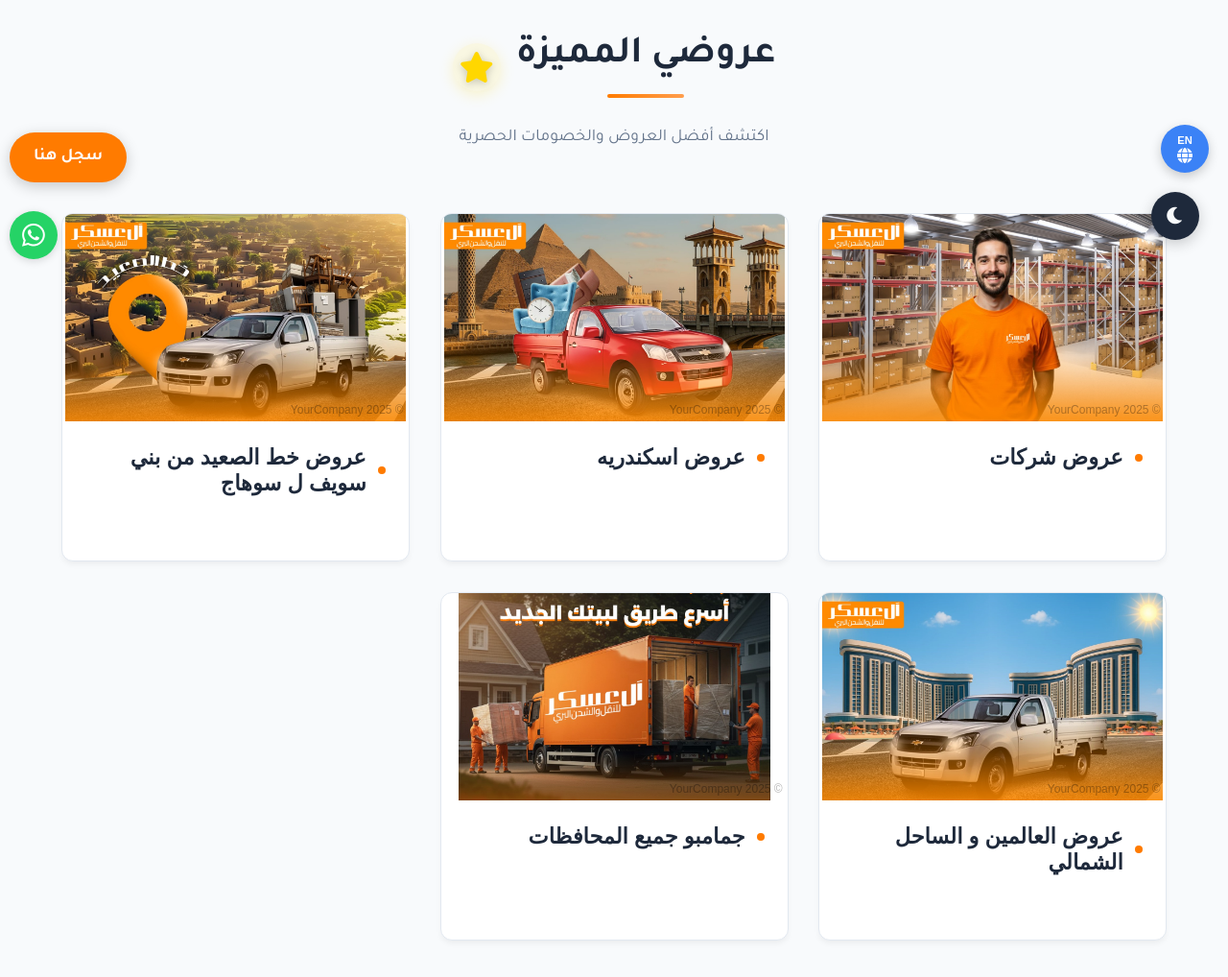
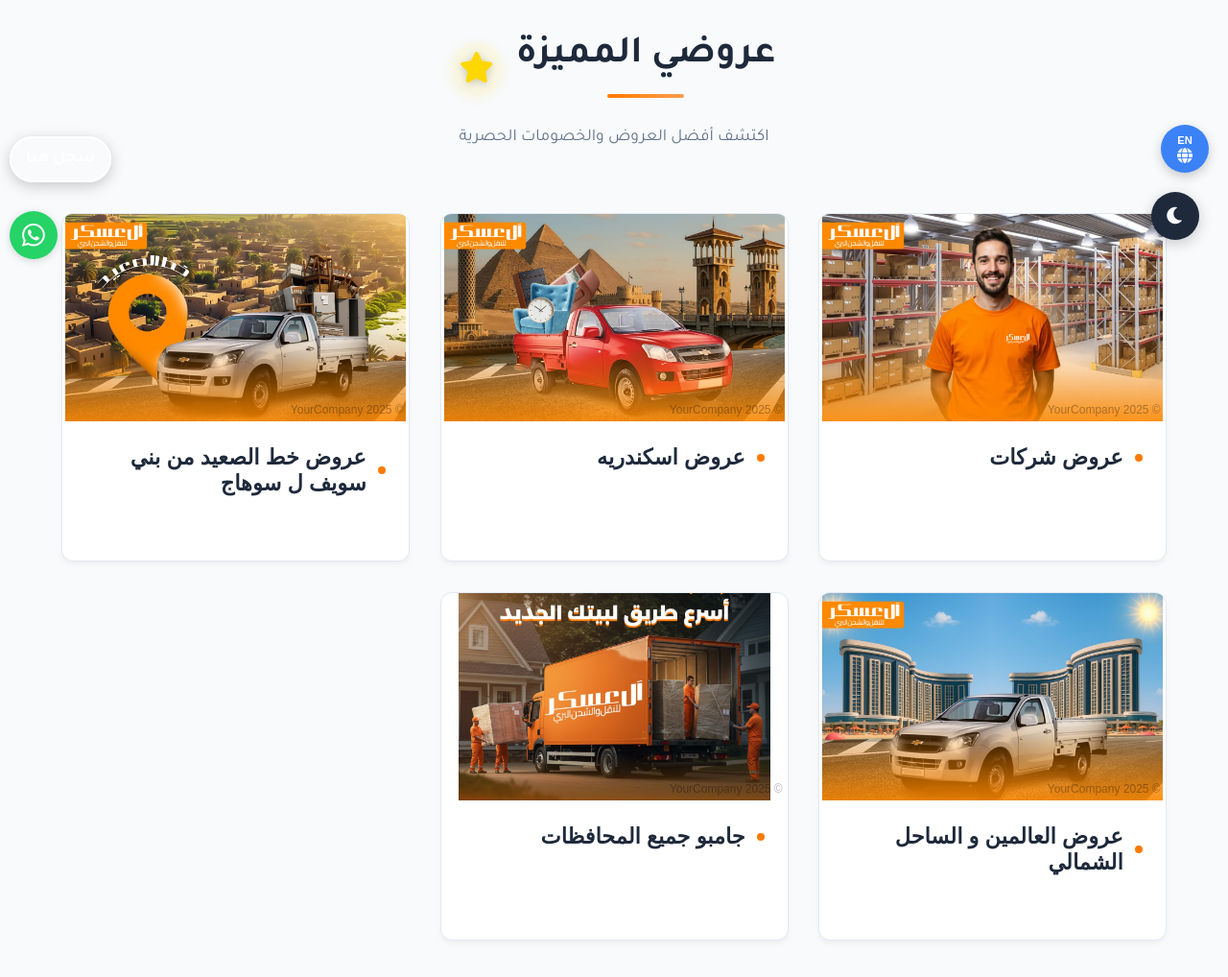
Before and after one commit to elaskaar/elaskaar, a plain HTML site: page index.html in a window 1280 px wide. Shown: the part 520-1538 px from the top of the page at 96% size. Drawn offline with Linux system fonts and the light colour scheme.

Commit message:
Add files via upload

```diff
--- a/index.html
+++ b/index.html
@@ -98,13 +98,13 @@
                     </div>
                 </button>
 
-                <!-- عروض جمامبو 1 -->
+                <!-- عروض جامبو 1 -->
                 <button class="offer-btn" data-offer="5" aria-expanded="false" onclick="openOfferModal(5)">
                     <div class="offer-image" style="width:100%;height:60%;display:flex;align-items:center;justify-content:center;">
-                        <img src="جامبو 1.jpg" alt="جمامبو جميع المحافظات" style="width:90%;height:auto;max-width:400px;object-fit:contain;">
+                        <img src="جامبو 1.jpg" alt="جامبو جميع المحافظات" style="width:90%;height:auto;max-width:400px;object-fit:contain;">
                     </div>
                     <div class="offer-content">
-                        <h3 class="offer-title">جمامبو جميع المحافظات</h3>
+                        <h3 class="offer-title">جامبو جميع المحافظات</h3>
                     </div>
                 </button>
 
@@ -161,7 +161,7 @@
     </div>
 
     <!-- Fixed Register Button -->
-    <a href="https://elaskaar.github.io/askaaarrr/" class="register-btn" target="_blank" aria-label="سجل هنا" style="position:fixed;bottom:70px;left:10px;z-index:1000;">
+    <a href="https://elaskaar.github.io/askaaarrr/" class="register-btn" target="_blank" aria-label="سجل هنا" style="position:fixed;bottom:70px;left:10px;z-index:1000;background:transparent;border:2px solid #fff;color:#fff;padding:8px 15px;border-radius:25px;text-decoration:none;transition:all 0.3s ease;font-weight:bold;">
         <span data-translate="register">سجل هنا</span>
     </a>
     <!-- زر واتساب للتواصل -->
--- a/script.js
+++ b/script.js
@@ -103,9 +103,9 @@ const offerDetails = {
             image: 'العالمين.jpg'
         },
         5: {
-            title: 'جمامبو جميع المحافظات',
+            title: 'جامبو جميع المحافظات',
             description: `
-                <p>• جمامبو جميع المحافظات لنقل البضائع لأي محافظة في مصر بأمان وسرعة.</p>
+                <p>• جامبو جميع المحافظات لنقل البضائع لأي محافظة في مصر بأمان وسرعة.</p>
                 <p>• بنوفر لك عمالة مدربة وفنيين متخصصين في التحميل والتفريغ.</p>
                 <p>• خدمات صيانة فورية لأي مشكلة أثناء النقل.</p>
                 <p>• فريق دعم فني متكامل لخدمة العملاء على مدار الساعة.</p>
```
